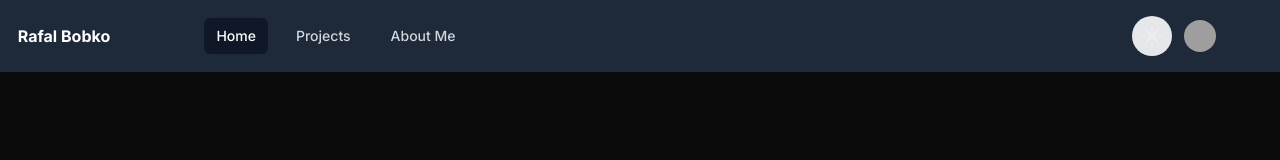
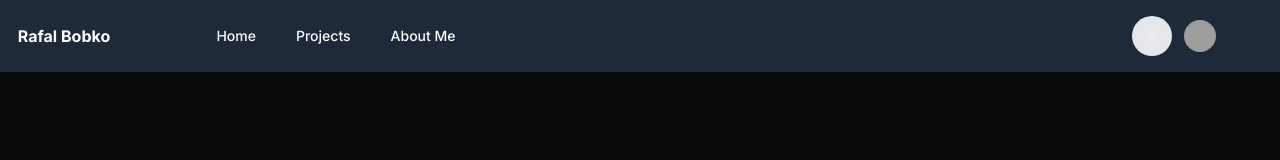
Before and after one commit to sabaudianin/portfoliodev, a Next.js app: page / in a window 1280 px wide. Shown: the top 160 px of the page. Built offline with nearby package versions, Linux system fonts and the light colour scheme; grey boxes are pictures that could not be loaded; a web font is replaced by a local one.

Commit message:
reafctored Navbar(map,navlinks)

```diff
--- a/src/components/Navbar/MenuHamburger.tsx
+++ b/src/components/Navbar/MenuHamburger.tsx
@@ -2,6 +2,7 @@
 
 import Link from "next/link";
 import { useState } from "react";
+import { Links } from "./navlinks";
 
 const MenuHamburger: React.FC = () => {
   const [isOpen, setIsOpen] = useState<boolean>(false);
@@ -15,6 +16,7 @@ const MenuHamburger: React.FC = () => {
         className="relative z-20 inline-flex items-center justify-center rounded-md p-2 text-gray-400 hover:bg-gray-700 hover:text-white focus:ring-2 focus:ring-white focus:outline-none focus:ring-inset"
         aria-controls="mobile-menu"
         aria-expanded={isOpen}
+        aria-label="Toggle menu"
         onClick={toggleMenu}
       >
         <span className="sr-only">{isOpen ? "Close menu" : "Open menu"}</span>
@@ -54,35 +56,22 @@ const MenuHamburger: React.FC = () => {
       {isOpen && (
         <nav
           id="mobile-menu"
-          className="absolute top-full left-0 w-screen bg-gray-800 shadow-lg transition-opacity duration-200 ease-in-out"
-          role="navigation"
+          className="absolute top-full left-0 w-screen bg-gray-800 shadow-lg opacity-100 transition-opacity duration-200 ease-in-out"
+          role="menu"
+          aria-label="Mobile navigation"
         >
           <ul className="flex flex-col space-y-1 px-4 py-3">
-            <li>
-              <Link
-                href="/"
-                className="block rounded-md px-3 py-2 text-base font-medium text-white bg-gray-900"
-                aria-current="page"
-              >
-                Home
-              </Link>
-            </li>
-            <li>
-              <Link
-                href="/myProjects"
-                className="block rounded-md px-3 py-2 text-base font-medium text-gray-300 hover:bg-gray-700 hover:text-white"
-              >
-                Projects
-              </Link>
-            </li>
-            <li>
-              <Link
-                href="/aboutMe"
-                className="block rounded-md px-3 py-2 text-base font-medium text-gray-300 hover:bg-gray-700 hover:text-white"
-              >
-                About Me
-              </Link>
-            </li>
+            {Links.map((link) => (
+              <li key={link.id}>
+                <Link
+                  href={link.url}
+                  className="block px-3 py-2 text-base font-medium text-white hover:bg-gray-700 hover:text-white transition"
+                  onClick={() => setIsOpen(false)}
+                >
+                  {link.title}
+                </Link>
+              </li>
+            ))}
           </ul>
         </nav>
       )}
--- a/src/components/Navbar/MenuLinks.tsx
+++ b/src/components/Navbar/MenuLinks.tsx
@@ -1,28 +1,19 @@
 import Link from "next/link";
+import { Links } from "./navlinks";
 
 export default function MenuLinks() {
   return (
     <div className="hidden sm:ml-6 sm:block">
-      <div className="flex space-x-4">
-        <Link
-          href="/"
-          className="rounded-md bg-gray-900 px-3 py-2 text-sm font-medium text-white"
-          aria-current="page"
-        >
-          Home
-        </Link>
-        <Link
-          href="/myProjects"
-          className="rounded-md px-3 py-2 text-sm font-medium text-gray-300 hover:bg-gray-700 hover:text-white"
-        >
-          Projects
-        </Link>
-        <Link
-          href="/aboutMe"
-          className="rounded-md px-3 py-2 text-sm font-medium text-gray-300 hover:bg-gray-700 hover:text-white"
-        >
-          About Me
-        </Link>
+      <div className="flex justify-center align-center space-x-4">
+        {Links.map((link) => (
+          <Link
+            key={link.id}
+            href={link.url}
+            className="rounded-md  px-3 py-2 text-sm font-medium text-white"
+          >
+            {link.title}
+          </Link>
+        ))}
       </div>
     </div>
   );
--- /dev/null
+++ b/src/components/Navbar/navlinks.ts
@@ -0,0 +1,21 @@
+export const Links: Array<{
+  id: number;
+  title: string;
+  url: string;
+}> = [
+  {
+    id: 1,
+    title: "Home",
+    url: "/",
+  },
+  {
+    id: 2,
+    title: "Projects",
+    url: "/myProjects",
+  },
+  {
+    id: 3,
+    title: "About Me",
+    url: "/aboutMe",
+  },
+];
```
